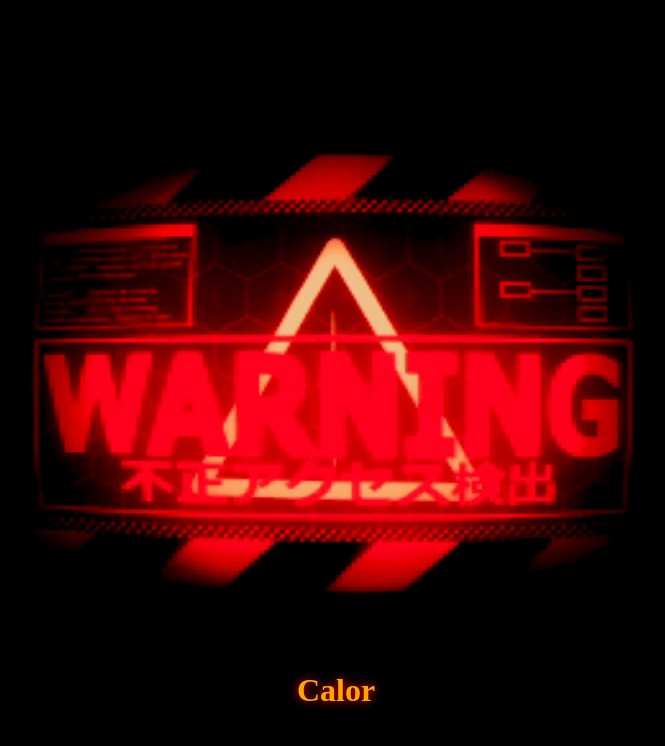
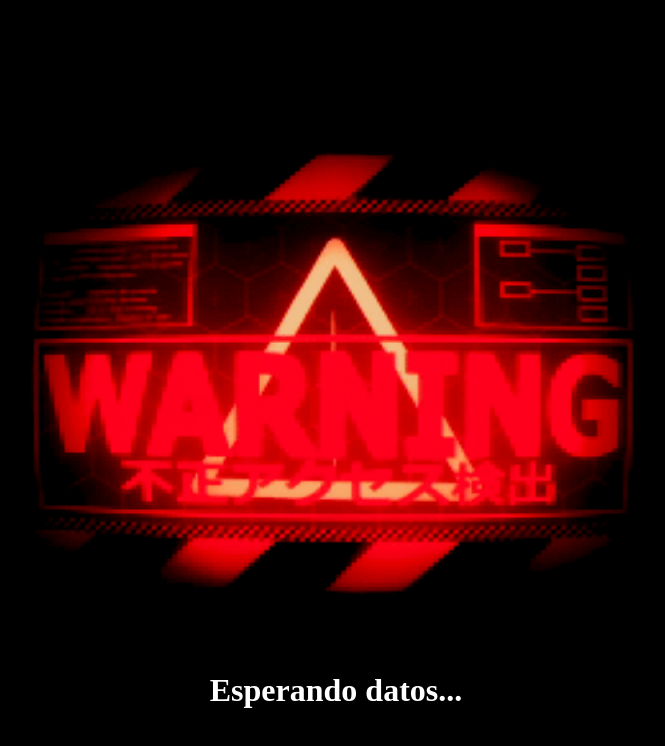
Before and after one commit to erick949/Alarma, a plain HTML site: page mostrar_alarma.html in a window 1280 px wide. Shown: the whole page, without its empty margins (304-969 px from the left). Drawn offline with Linux system fonts and the light colour scheme.

Commit message:
Update mostrar_alarma.html
se borro la parte de la prueba que enviava calor despues de 2 segundos

```diff
--- a/mostrar_alarma.html
+++ b/mostrar_alarma.html
@@ -59,8 +59,7 @@
             }
         }
 
-        // Prueba inicial (puedes borrar esto y llamar a recibirDatos desde App Inventor)
-        setTimeout(() => recibirDatos("Calor"), 2000); // Ejemplo: Cambiar a "Frio" o "Calor"
+
     </script>
 </head>
 <body>
```
